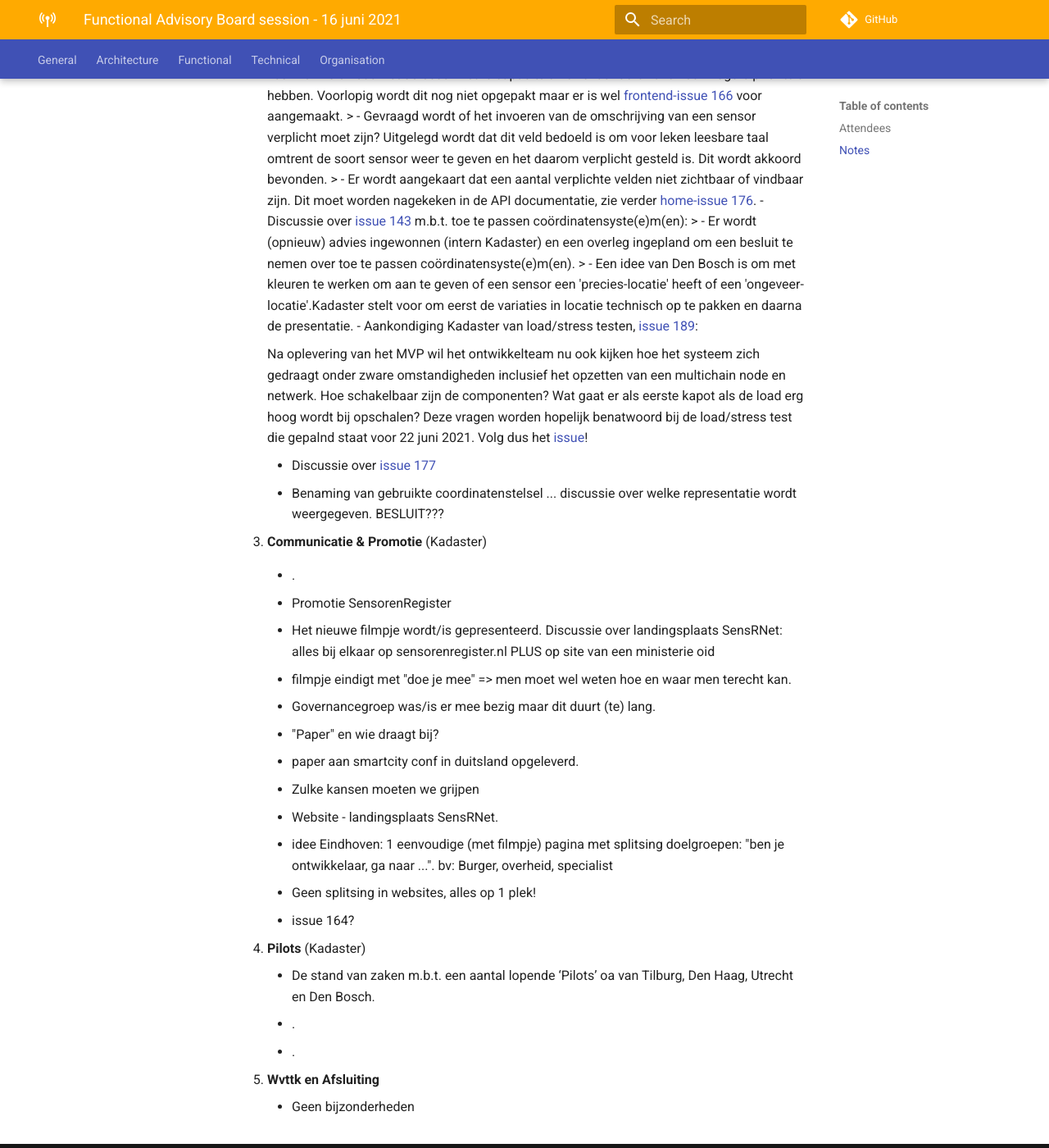
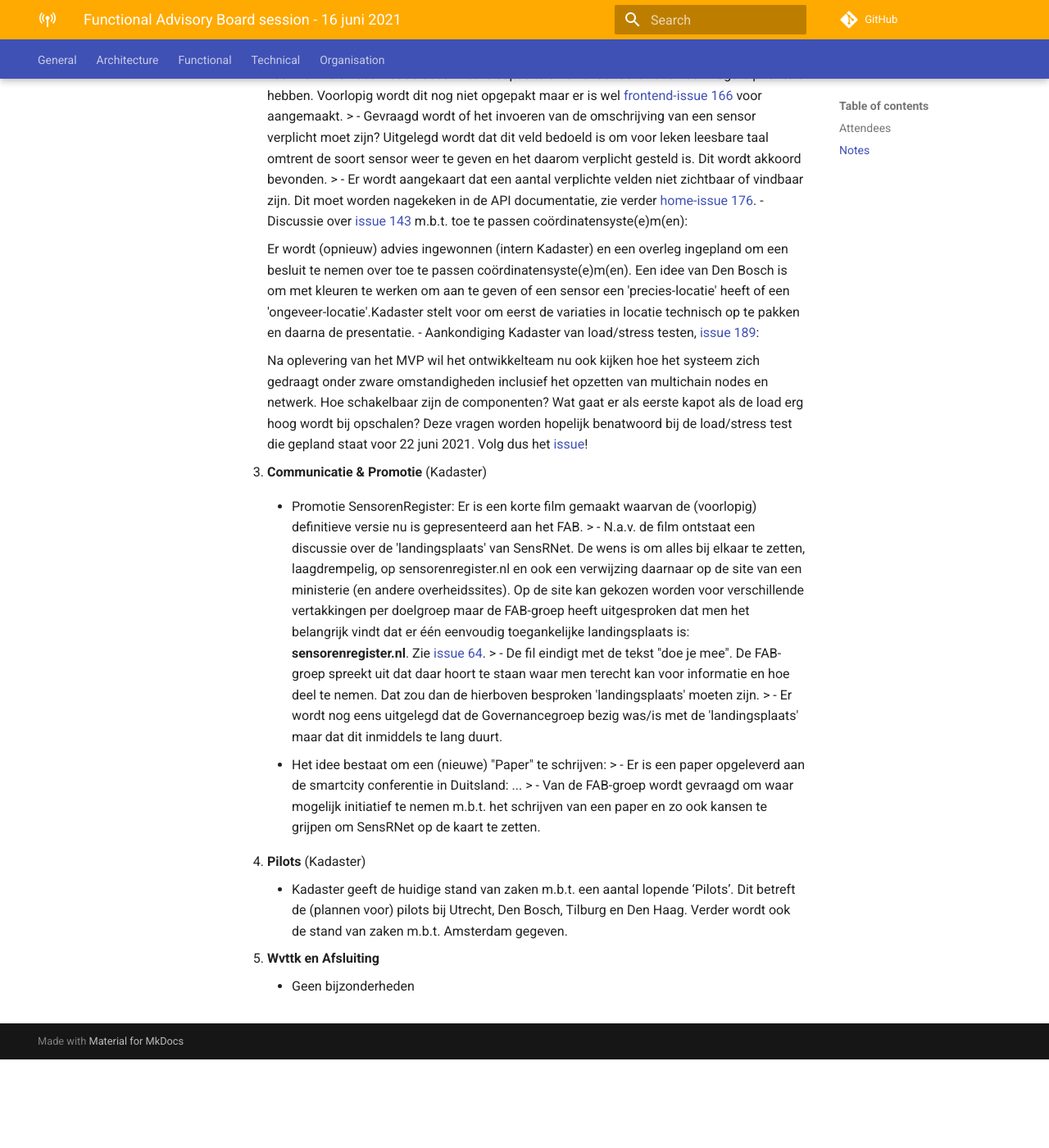
Before and after one commit to kadaster-labs/sensrnet-home, an MkDocs documentation site: the page built from docs/notes/2021-06-16-FAB-notes.md, in a window 1280 px wide and 1400 px high, scrolled down 1176 px. Shown: the whole window at 82% size. Built offline with MkDocs 1.6.1 and Material for MkDocs 9.7.7, drawn with Linux system fonts in a browser that asks for light colours; comment, search, counter and statistics services are not loaded; after the commit the page ends 2468 px from its top, so only the background shows below that.

Commit message:
Update 2021-06-16-FAB-notes.md

```diff
--- a/docs/notes/2021-06-16-FAB-notes.md
+++ b/docs/notes/2021-06-16-FAB-notes.md
@@ -36,43 +36,27 @@ Onderwerpen:
         > - Gevraagd wordt of het invoeren van de omschrijving van een sensor verplicht moet zijn? Uitgelegd wordt dat dit veld bedoeld is om voor leken leesbare taal omtrent de soort sensor weer te geven en het daarom verplicht gesteld is. Dit wordt akkoord bevonden.
         > - Er wordt aangekaart dat een aantal verplichte velden niet zichtbaar of vindbaar zijn. Dit moet worden nagekeken in de API documentatie, zie verder [home-issue 176](https://github.com/kadaster-labs/sensrnet-home/issues/176).
      - Discussie over [issue 143](https://github.com/kadaster-labs/sensrnet-home/issues/143) m.b.t. toe te passen coördinatensyste(e)m(en):
-        > - Er wordt (opnieuw) advies ingewonnen (intern Kadaster) en een overleg ingepland om een besluit te nemen over toe te passen coördinatensyste(e)m(en).
-        > - Een idee van Den Bosch is om met kleuren te werken om aan te geven of een sensor een 'precies-locatie' heeft of een 'ongeveer-locatie'.Kadaster stelt voor om eerst de variaties in locatie technisch op te pakken en daarna de presentatie.
+
+       Er wordt (opnieuw) advies ingewonnen (intern Kadaster) en een overleg ingepland om een besluit te nemen over toe te passen coördinatensyste(e)m(en). Een idee van Den Bosch is om met kleuren te werken om aan te geven of een sensor een 'precies-locatie' heeft of een 'ongeveer-locatie'.Kadaster stelt voor om eerst de variaties in locatie technisch op te pakken en daarna de presentatie.
      - Aankondiging Kadaster van load/stress testen, [issue 189](https://github.com/kadaster-labs/sensrnet-home/issues/189):
 
-       Na oplevering van het MVP wil het ontwikkelteam nu ook kijken hoe het systeem zich gedraagt onder zware omstandigheden inclusief het opzetten van een multichain node en netwerk. Hoe schakelbaar zijn de componenten? Wat gaat er als eerste kapot als de load erg hoog wordt bij opschalen? Deze vragen worden hopelijk benatwoord bij de load/stress test die gepalnd staat voor 22 juni 2021. Volg dus het [issue](https://github.com/kadaster-labs/sensrnet-home/issues/189)!
-
-
-
-
-     - Discussie over [issue 177](https://github.com/kadaster-labs/sensrnet-home/issues/177)
-     - Benaming van gebruikte coordinatenstelsel ... discussie over welke representatie wordt weergegeven. BESLUIT???
+       Na oplevering van het MVP wil het ontwikkelteam nu ook kijken hoe het systeem zich gedraagt onder zware omstandigheden inclusief het opzetten van multichain nodes en netwerk. Hoe schakelbaar zijn de componenten? Wat gaat er als eerste kapot als de load erg hoog wordt bij opschalen? Deze vragen worden hopelijk benatwoord bij de load/stress test die gepland staat voor 22 juni 2021. Volg dus het [issue](https://github.com/kadaster-labs/sensrnet-home/issues/189)!
 
 
 3. **Communicatie & Promotie** (Kadaster)
 
-     - .
+     - Promotie SensorenRegister: Er is een korte film gemaakt waarvan de (voorlopig) definitieve versie nu is gepresenteerd aan het FAB.
+        > - N.a.v. de film ontstaat een discussie over de 'landingsplaats' van SensRNet. De wens is om alles bij elkaar te zetten, laagdrempelig, op sensorenregister.nl en ook een verwijzing daarnaar op de site van een ministerie (en andere overheidssites). Op de site kan gekozen worden voor verschillende vertakkingen per doelgroep maar de FAB-groep heeft uitgesproken dat men het belangrijk vindt dat er één eenvoudig toegankelijke landingsplaats is: **sensorenregister.nl**. Zie [issue 64](https://github.com/kadaster-labs/sensrnet-home/issues/64).
+        > - De fil eindigt met de tekst "doe je mee". De FAB-groep spreekt uit dat daar hoort te staan waar men terecht kan voor informatie en hoe deel te nemen. Dat zou dan de hierboven besproken 'landingsplaats' moeten zijn.
+        > - Er wordt nog eens uitgelegd dat de Governancegroep bezig was/is met de 'landingsplaats' maar dat dit inmiddels te lang duurt.
 
-     - Promotie SensorenRegister
-     - Het nieuwe filmpje wordt/is gepresenteerd. Discussie over landingsplaats SensRNet: alles bij elkaar op sensorenregister.nl PLUS op site van een ministerie oid
-     - filmpje eindigt met "doe je mee" => men moet wel weten hoe en waar men terecht kan.
-     - Governancegroep was/is er mee bezig maar dit duurt (te) lang.
-
-     - "Paper" en wie draagt bij?
-     - paper aan smartcity conf in duitsland opgeleverd.
-     - Zulke kansen moeten we grijpen
-
-     - Website - landingsplaats SensRNet.
-     - idee Eindhoven: 1 eenvoudige (met filmpje) pagina met splitsing doelgroepen: "ben je ontwikkelaar, ga naar ...". bv: Burger, overheid, specialist
-     - Geen splitsing in websites, alles op 1 plek!
-     - issue 164?
-
+     - Het idee bestaat om een (nieuwe) "Paper" te schrijven:
+        > - Er is een paper opgeleverd aan de smartcity conferentie in Duitsland: ...
+        > - Van de FAB-groep wordt gevraagd om waar mogelijk initiatief te nemen m.b.t. het schrijven van een paper en zo ook kansen te grijpen om SensRNet op de kaart te zetten.
 
 4. **Pilots** (Kadaster)
 
-     - De stand van zaken m.b.t. een aantal lopende ‘Pilots’ oa van Tilburg, Den Haag, Utrecht en Den Bosch.
-     - .
-     - .
+     - Kadaster geeft de huidige stand van zaken m.b.t. een aantal lopende ‘Pilots’. Dit betreft de (plannen voor) pilots bij Utrecht, Den Bosch, Tilburg en Den Haag. Verder wordt ook de stand van zaken m.b.t. Amsterdam gegeven.
 
 5. **Wvttk en Afsluiting**
 
```
